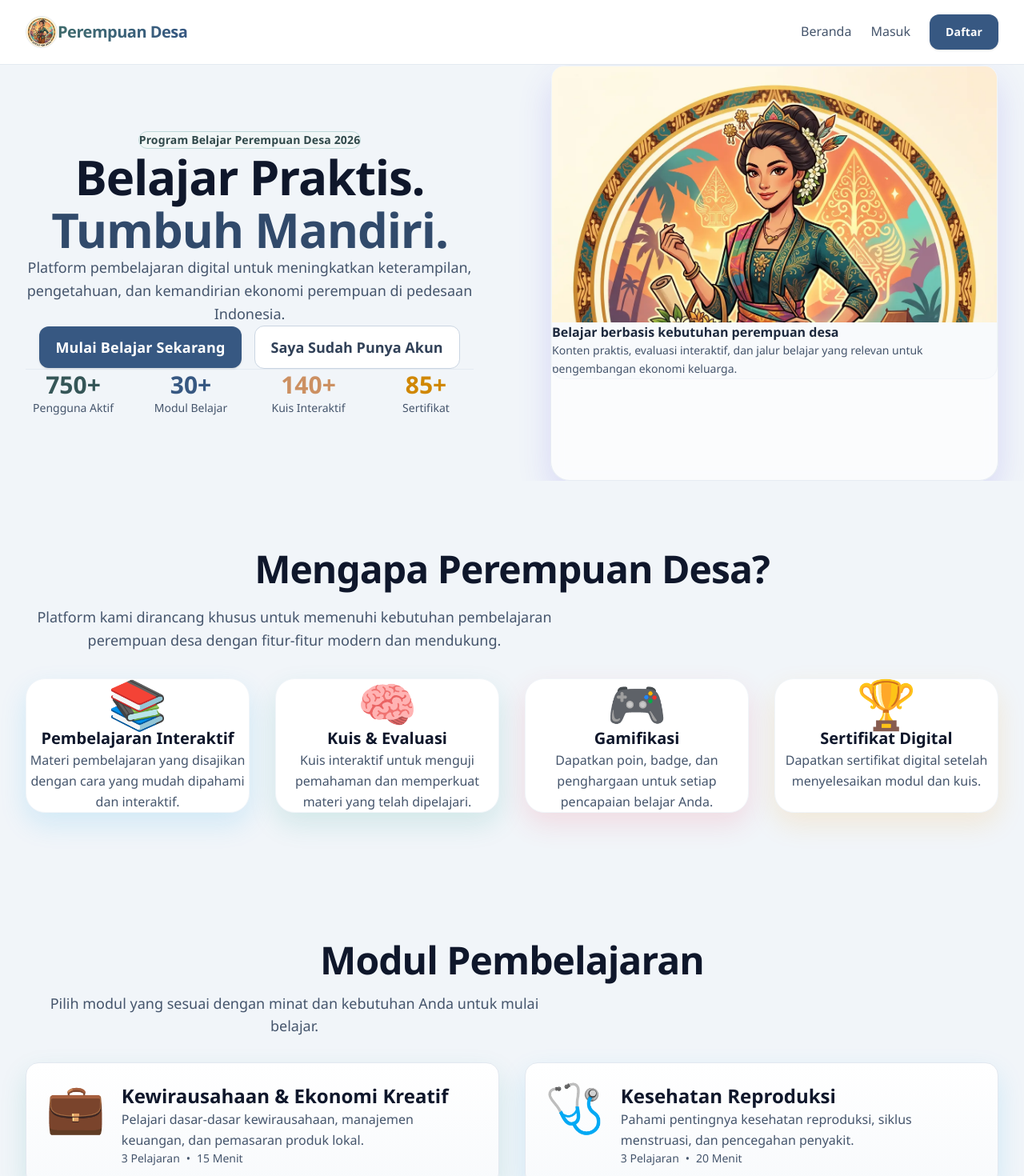
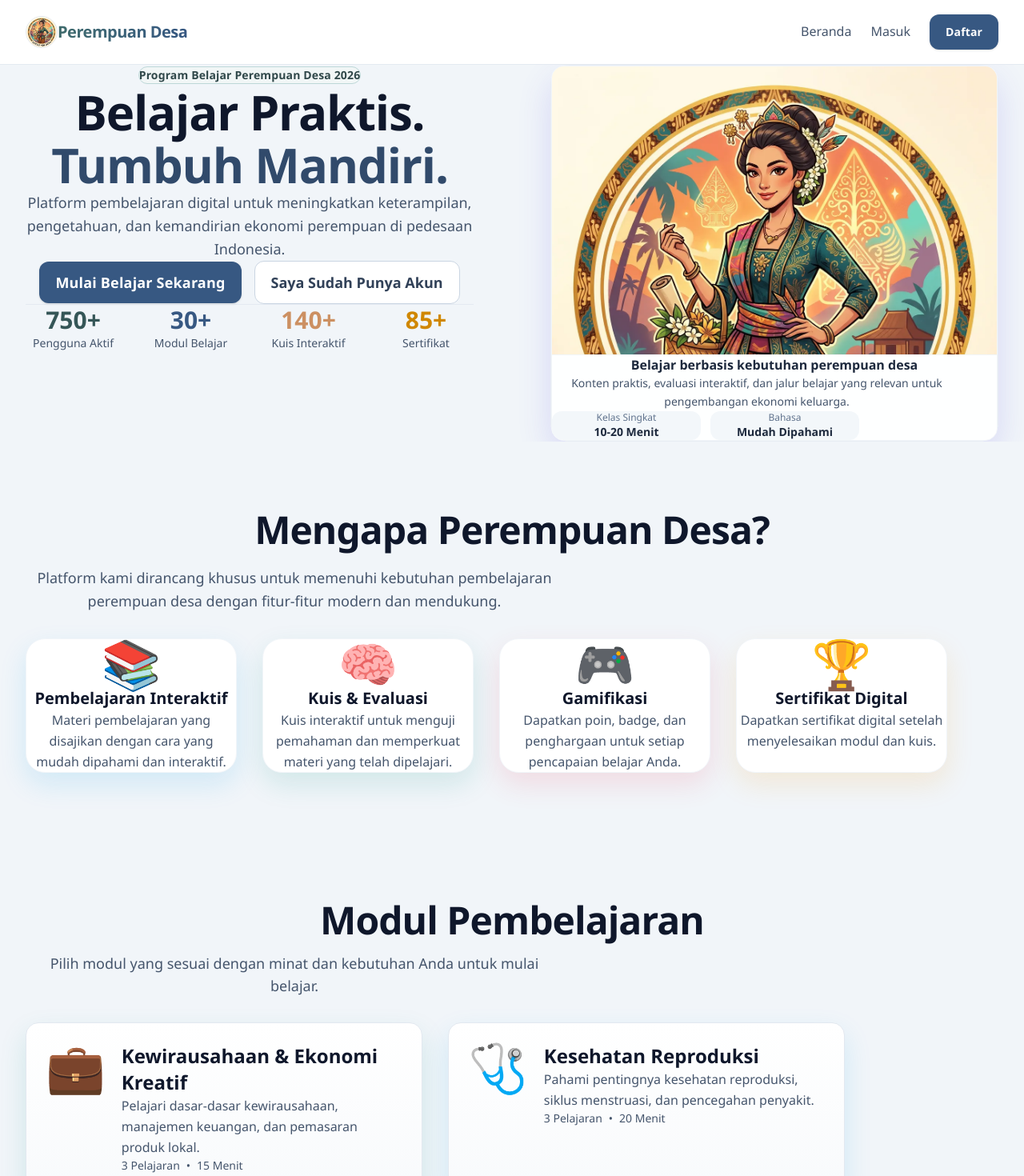
Before and after one commit to hendradedi/perempuandesa, a React (Vite) app: page / in a window 1280 px wide. Shown: the top 1470 px of the page at 80% size. Built offline with nearby package versions, Linux system fonts and the light colour scheme; no server answers.

Commit message:
ui: balance hero right panel and center lower sections

```diff
--- a/src/components/layout/LandingPage.jsx
+++ b/src/components/layout/LandingPage.jsx
@@ -11,7 +11,7 @@ const LandingPage = () => {
           <div className="absolute top-24 right-0 h-80 w-80 rounded-full bg-blue-200/30 blur-3xl" />
         </div>
 
-        <div className="site-container grid grid-cols-1 lg:grid-cols-2 gap-12 lg:gap-20 xl:gap-24 2xl:gap-28 items-center">
+        <div className="site-container grid grid-cols-1 lg:grid-cols-2 gap-12 lg:gap-20 xl:gap-24 2xl:gap-28 items-stretch">
           <div className="text-center">
             <span className="inline-flex items-center rounded-full border border-teal-200 bg-teal-50 text-teal-800 text-xs md:text-sm font-semibold tracking-[0.01em] px-3 py-1 mb-6">
               Program Belajar Perempuan Desa 2026
@@ -57,16 +57,26 @@ const LandingPage = () => {
           </div>
 
           <div className="w-full">
-            <div className="rounded-3xl border border-slate-200/80 bg-white/70 backdrop-blur-sm min-h-[320px] md:min-h-[460px] xl:min-h-[520px] p-5 md:p-7 xl:p-8 soft-shadow-indigo">
+            <div className="rounded-3xl border border-slate-200/80 bg-white/70 backdrop-blur-sm p-5 md:p-7 xl:p-8 soft-shadow-indigo h-full">
               <div className="h-full rounded-2xl overflow-hidden border border-slate-100 bg-slate-50 flex flex-col">
                 <img
                   src={perempuanDesaImage}
                   alt="Ilustrasi perempuan desa"
-                  className="w-full h-56 md:h-72 xl:h-80 object-cover object-top"
+                  className="w-full h-64 md:h-80 xl:h-[360px] object-cover object-top"
                 />
-                <div className="p-4 md:p-5">
-                  <p className="text-sm md:text-base font-semibold text-slate-800">Belajar berbasis kebutuhan perempuan desa</p>
-                  <p className="text-xs md:text-sm text-slate-600 mt-1 leading-relaxed">Konten praktis, evaluasi interaktif, dan jalur belajar yang relevan untuk pengembangan ekonomi keluarga.</p>
+                <div className="p-4 md:p-5 bg-white/90 border-t border-slate-100 flex-1 flex flex-col justify-center">
+                  <p className="text-sm md:text-base font-semibold text-slate-800 text-center">Belajar berbasis kebutuhan perempuan desa</p>
+                  <p className="text-xs md:text-sm text-slate-600 mt-2 leading-relaxed text-center max-w-lg mx-auto">Konten praktis, evaluasi interaktif, dan jalur belajar yang relevan untuk pengembangan ekonomi keluarga.</p>
+                  <div className="mt-4 grid grid-cols-2 gap-3 max-w-sm mx-auto w-full">
+                    <div className="rounded-xl bg-slate-100/80 px-3 py-2 text-center">
+                      <p className="text-xs text-slate-500">Kelas Singkat</p>
+                      <p className="text-sm font-bold text-slate-800">10-20 Menit</p>
+                    </div>
+                    <div className="rounded-xl bg-slate-100/80 px-3 py-2 text-center">
+                      <p className="text-xs text-slate-500">Bahasa</p>
+                      <p className="text-sm font-bold text-slate-800">Mudah Dipahami</p>
+                    </div>
+                  </div>
                 </div>
               </div>
             </div>
@@ -81,12 +91,12 @@ const LandingPage = () => {
             <h2 className="section-title tracking-[-0.02em] leading-tight">
               Mengapa Perempuan Desa?
             </h2>
-            <p className="section-subtitle max-w-2xl mx-auto text-slate-600 leading-relaxed">
+            <p className="section-subtitle max-w-2xl mx-auto text-slate-600 leading-relaxed text-center">
               Platform kami dirancang khusus untuk memenuhi kebutuhan pembelajaran perempuan desa dengan fitur-fitur modern dan mendukung.
             </p>
           </div>
 
-          <div className="grid grid-cols-1 md:grid-cols-2 lg:grid-cols-4 gap-6 md:gap-8">
+          <div className="grid grid-cols-1 md:grid-cols-2 lg:grid-cols-4 gap-6 md:gap-8 max-w-6xl mx-auto">
             <div className="rounded-3xl bg-white border border-slate-100 text-center flex flex-col h-full p-6 md:p-7 soft-shadow-sky">
               <div className="text-5xl md:text-6xl mb-5 leading-none">📚</div>
               <h3 className="text-lg sm:text-xl font-bold text-slate-900 mb-4">Pembelajaran Interaktif</h3>
@@ -134,7 +144,7 @@ const LandingPage = () => {
             </p>
           </div>
 
-          <div className="grid grid-cols-1 md:grid-cols-2 gap-6 md:gap-8">
+          <div className="grid grid-cols-1 md:grid-cols-2 gap-6 md:gap-8 max-w-5xl mx-auto">
             <div className="card-gradient soft-shadow-teal p-6 md:p-8">
               <div className="flex items-start gap-4 md:gap-5">
                 <div className="text-5xl md:text-6xl shrink-0 leading-none">💼</div>
@@ -188,7 +198,7 @@ const LandingPage = () => {
             </p>
           </div>
 
-          <div className="grid grid-cols-1 md:grid-cols-2 lg:grid-cols-3 gap-6 md:gap-8">
+          <div className="grid grid-cols-1 md:grid-cols-2 lg:grid-cols-3 gap-6 md:gap-8 max-w-6xl mx-auto">
             <div className="card soft-shadow-rose p-6 md:p-7">
               <div className="flex items-center gap-0.5 mb-5">
                 {[1, 2, 3, 4, 5].map(star => (
```
